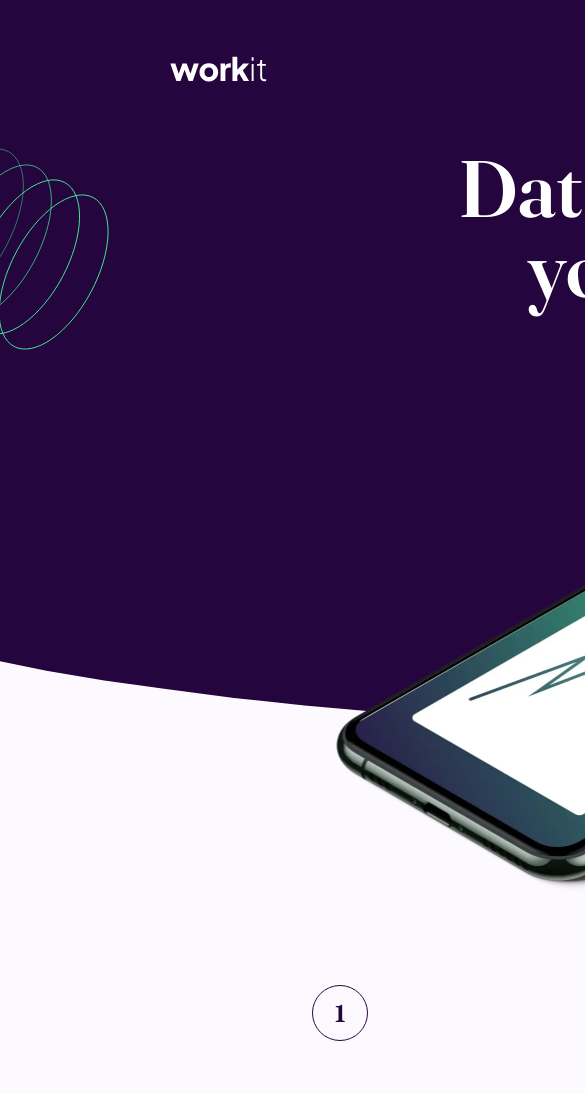
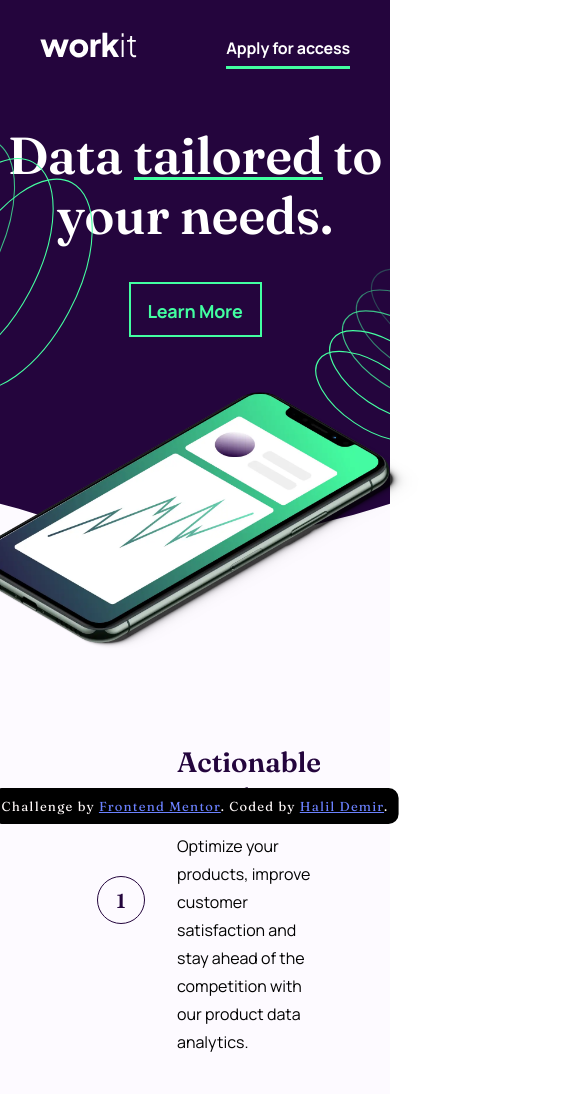
Before and after one commit to halildemr/frontendmentor-newbie, a plain HTML site: page workit-landing-page/index.html in a window 390 px wide. Shown: the top 1094 px of the page, 585 px wide, since content can reach past the window. Drawn offline with Linux system fonts and the light colour scheme.

Commit message:
add: responsive tablet design

```diff
--- a/workit-landing-page/index.html
+++ b/workit-landing-page/index.html
@@ -145,10 +145,10 @@
 
 
 
-  <!-- <p class="attribution">
+  <p class="attribution">
     Challenge by <a href="https://www.frontendmentor.io?ref=challenge" target="_blank">Frontend Mentor</a>.
     Coded by <a href="https://www.frontendmentor.io/profile/halildemr">Halil Demir</a>.
-  </p> -->
+  </p>
 
 </body>
 
--- a/workit-landing-page/style.css
+++ b/workit-landing-page/style.css
@@ -327,3 +327,191 @@ body {
 .footer .social-media a:hover path {
     fill: var(--bg-dark-purple);
 }
+
+
+
+
+
+
+
+
+
+
+/*========= RESPONSIVE TABLET DESIGN =========*/
+
+@media (width <= 800px) {
+
+    .section-1 {
+        width: 100%;
+        height: 540px;
+    }
+
+    .section-1 .image-hero {
+        top: 392px;
+        width: 514px;
+        transition: width 1s ease;
+    }
+
+    .header-container {
+        width: 100%;
+        clip-path: polygon(0% 0%, 100% 0%, 100% 93.3%, 95.45% 94.29%, 90.49% 95.38%, 84.78% 96.41%, 78.39% 97.62%, 71.32% 98.44%, 64.72% 99.11%, 57.17% 99.68%, 51.04% 99.91%, 45.96% 99.94%, 40.49% 99.62%, 34.5% 99.1%, 29.17% 98.41%, 24.6% 97.9%, 19.53% 97.24%, 15.38% 96.37%, 10.81% 95.55%, 4.83% 94.21%, 0% 93.3%);
+        overflow-x: hidden;
+    }
+
+    .header-container .bg-pattern-1 {
+        top: 71.12px;
+        left: -245.27px;
+        width: 370.29px;
+        height: auto;
+    }
+
+    .header-container .bg-pattern-2 {
+        top: 250px;
+        right: -110.68px;
+        width: 201.7px;
+        height: auto;
+    }
+
+    .header-container .header {
+        width: 100%;
+        padding: 32px 40px 56px 40px;
+    }
+
+    .header-container .header .header-link {
+        font-size: 1.6rem;
+        letter-spacing: -0.16px;
+    }
+
+    .header-container .main-title {
+        width: auto;
+        max-width: 450px;
+        font-size: 6rem;
+        line-height: 60px;
+    }
+
+    .header-container .main-title span::after {
+        top: calc(100% - 10px);
+    }
+
+    .header-container .link-learn {
+        width: 133px;
+        height: 55px;
+        line-height: 55px;
+    }
+
+    .section-2 {
+        width: 100%;
+        height: auto;
+        padding: 203.76px 97px 103px 97px;
+        clip-path: polygon(0% 0%, 100% 0%, 100% 93.3%, 95.45% 94.29%, 90.49% 95.38%, 84.78% 96.41%, 78.39% 97.62%, 71.32% 98.44%, 64.72% 99.11%, 57.17% 99.68%, 51.04% 99.91%, 45.96% 99.94%, 40.49% 99.62%, 34.5% 99.1%, 29.17% 98.41%, 24.6% 97.9%, 19.53% 97.24%, 15.38% 96.37%, 10.81% 95.55%, 4.83% 94.21%, 0% 93.3%);
+    }
+
+    .section-2 ul {
+        max-height: 981px;
+        flex-direction: column;
+        justify-content: flex-start;
+    }
+
+    .section-2 ul li {
+        max-width: none;
+        width: auto;
+        display: flex;
+        align-items: center;
+        justify-content: flex-start;
+
+    }
+
+    .section-2 ul li:not(:last-child) {
+        margin-bottom: 48px;
+    }
+
+    .section-2 ul li .flex-wrapper {
+        display: flex;
+        justify-content: space-between;
+        align-items: center;
+    }
+
+    .section-2 ul li h2,
+    .section-2 ul li p {
+        max-width: 493px;
+    }
+
+    .section-2 ul li span {
+        min-width: 48px;
+        height: 48px;
+        margin: 0px 32px 0px 0px;
+        line-height: 48px;
+        font-size: 2rem;
+    }
+
+    .section-2 ul li h2 {
+        font-size: 2.8rem;
+        line-height: 36px;
+        margin-bottom: 16px;
+        text-align: left;
+    }
+
+    .section-2 ul li p {
+        font-size: 1.6rem;
+        line-height: 28px;
+        text-align: left;
+    }
+
+    .section-3 {
+        width: 100%;
+        padding: 100px 39px 0px 39px;
+        transition: width 1s ease;
+    }
+
+    .section-3 .founder {
+        width: 100%;
+        height: 526px;
+    }
+
+    .section-3 .founder .img-founder {
+        width: 281px;
+        height: 281px;
+    }
+
+    .section-3 .founder .founder-test {
+        width: 514px;
+        height: 375px;
+        padding: 48px 56px 0px 56px;
+    }
+
+    .section-3 .founder .founder-test h2 {
+        font-size: 4rem;
+        font-weight: 400;
+        line-height: 56px;
+        margin-bottom: 24px;
+    }
+
+    .section-3 .founder .founder-test p {
+        font-size: 1.6rem;
+        margin-bottom: 24px;
+        line-height: 28px;
+    }
+
+    .section-3 .founder .founder-test img {
+        left: 281px;
+        top: 269px;
+    }
+
+    .footer {
+        width: auto;
+        padding: 80px 0px 121px 0px;
+    }
+
+}
+
+@media (width <= 700px) {
+    .section-1 .image-hero {
+        width: 450px;
+    }
+}
+
+@media (width <= 530px) {
+    .header-container .main-title {
+        font-size: 5.2rem;
+    }
+}
```
